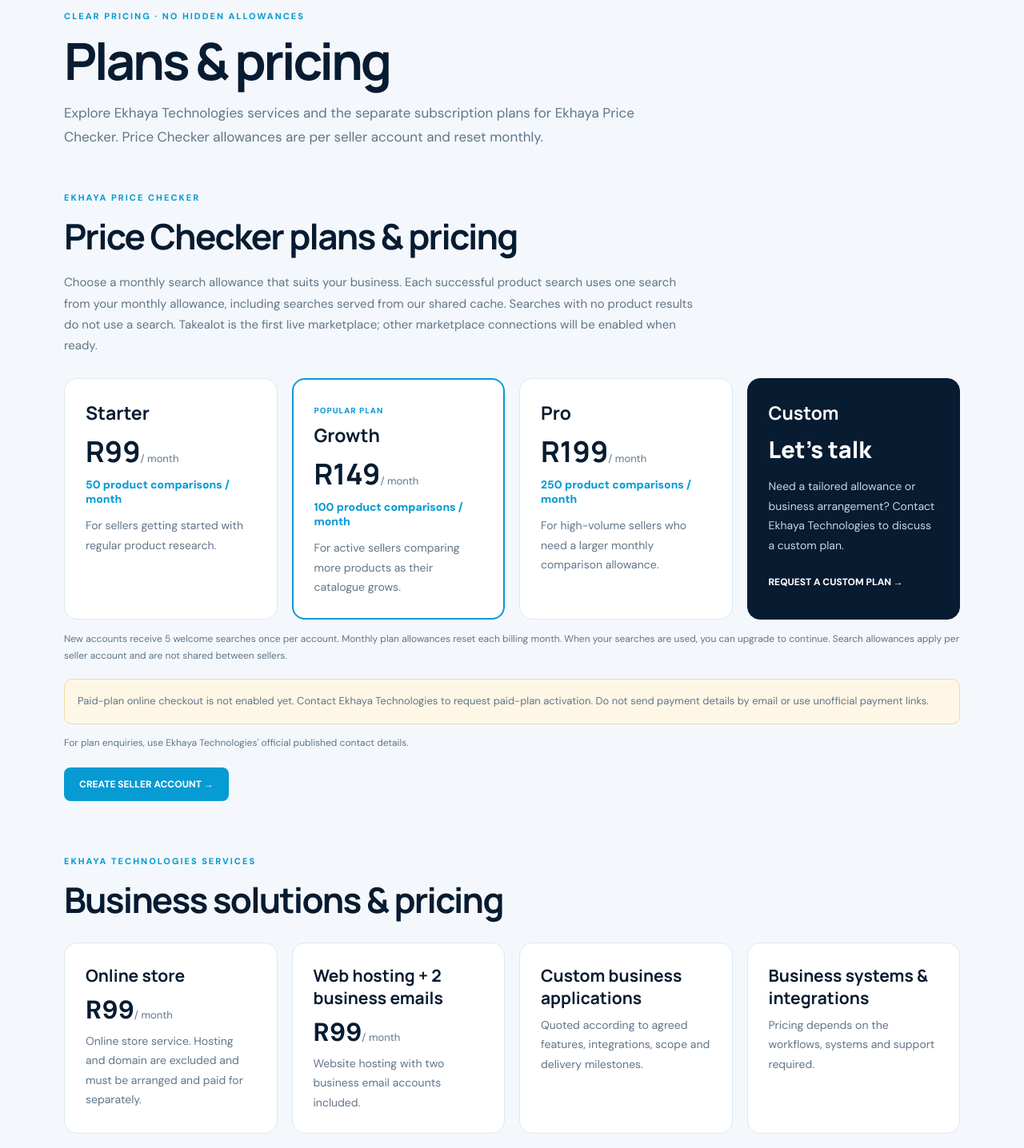
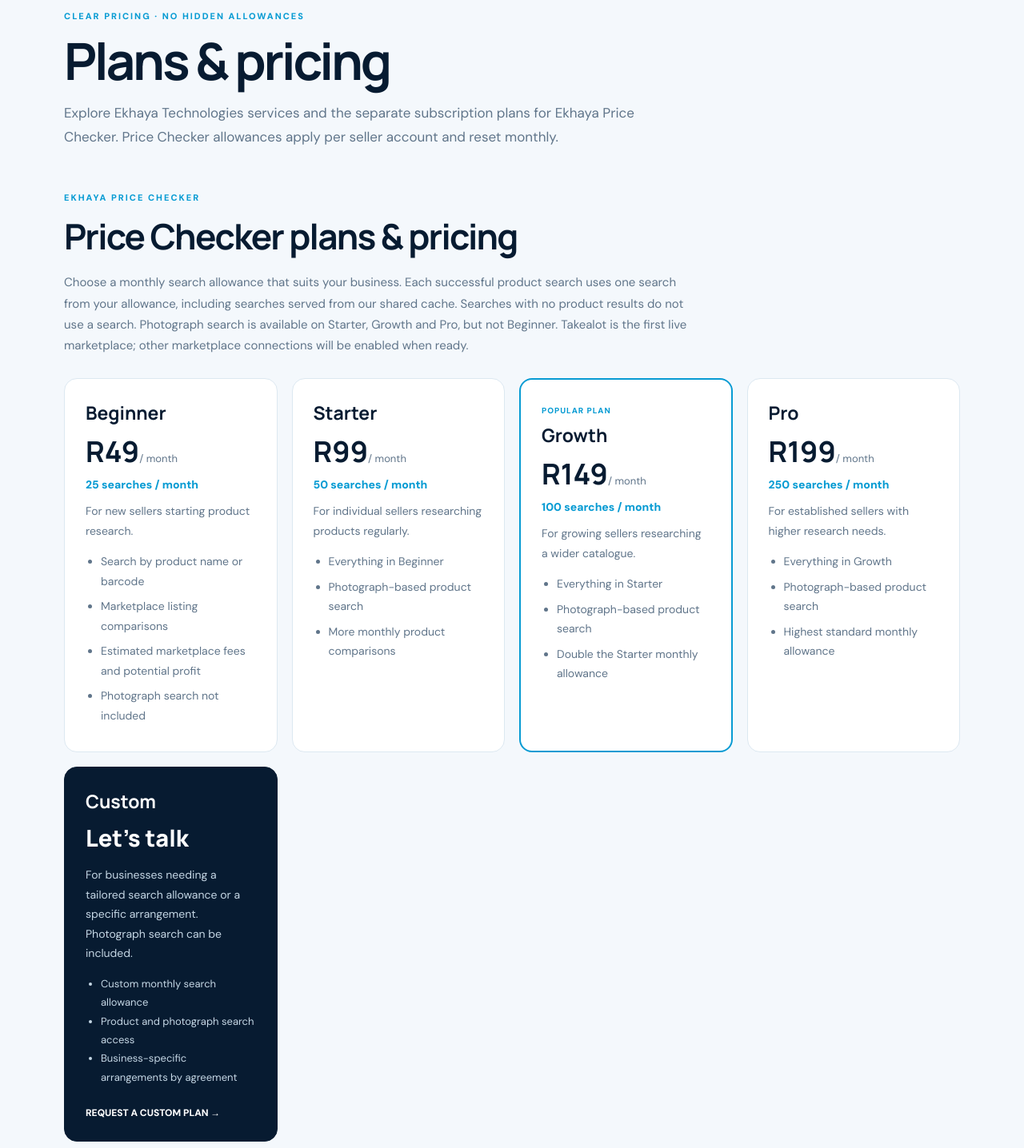
Before and after one commit to Luxolog/ekhaya-commerce-platform, a Next.js app: page /pricing in a window 1280 px wide. Shown: the part 160-1596 px from the top of the page at 80% size. Built offline with nearby package versions, Linux system fonts and the light colour scheme.

Commit message:
Update Price Checker plans and service pricing

```diff
--- a/src/app/pricing/page.tsx
+++ b/src/app/pricing/page.tsx
@@ -3,9 +3,10 @@ import SiteFooter from "@/components/SiteFooter";
 import Link from "next/link";
 
 const checkerPlans = [
-  {name:"Starter",price:"R99",searches:"50 product comparisons / month",description:"For sellers getting started with regular product research."},
-  {name:"Growth",price:"R149",searches:"100 product comparisons / month",description:"For active sellers comparing more products as their catalogue grows.",featured:true},
-  {name:"Pro",price:"R199",searches:"250 product comparisons / month",description:"For high-volume sellers who need a larger monthly comparison allowance."},
+  {name:"Beginner",price:"R49",searches:"25 searches / month",description:"For new sellers starting product research.",features:["Search by product name or barcode","Marketplace listing comparisons","Estimated marketplace fees and potential profit","Photograph search not included"]},
+  {name:"Starter",price:"R99",searches:"50 searches / month",description:"For individual sellers researching products regularly.",features:["Everything in Beginner","Photograph-based product search","More monthly product comparisons"]},
+  {name:"Growth",price:"R149",searches:"100 searches / month",description:"For growing sellers researching a wider catalogue.",features:["Everything in Starter","Photograph-based product search","Double the Starter monthly allowance"],featured:true},
+  {name:"Pro",price:"R199",searches:"250 searches / month",description:"For established sellers with higher research needs.",features:["Everything in Growth","Photograph-based product search","Highest standard monthly allowance"]},
 ];
 
 const card = {background:"#fff",border:"1px solid #DCE8F1",borderRadius:16,padding:26};
@@ -17,28 +18,30 @@ export default function PricingPage() {
     <section style={{maxWidth:1120,margin:"64px auto 0"}}>
       <p style={{color:"#079BD3",fontSize:11,fontWeight:800,letterSpacing:2}}>CLEAR PRICING · NO HIDDEN ALLOWANCES</p>
       <h1 style={{fontFamily:"Manrope,sans-serif",fontSize:"clamp(38px,6vw,64px)",letterSpacing:"-.05em",lineHeight:1.08,margin:"14px 0"}}>Plans & pricing</h1>
-      <p style={{...muted,fontSize:17,maxWidth:780}}>Explore Ekhaya Technologies services and the separate subscription plans for Ekhaya Price Checker. Price Checker allowances are per seller account and reset monthly.</p>
+      <p style={{...muted,fontSize:17,maxWidth:780}}>Explore Ekhaya Technologies services and the separate subscription plans for Ekhaya Price Checker. Price Checker allowances apply per seller account and reset monthly.</p>
     </section>
     <section id="price-checker-plans" style={{maxWidth:1120,margin:"54px auto 0",scrollMarginTop:24}}>
       <p style={{color:"#079BD3",fontSize:11,fontWeight:800,letterSpacing:2}}>EKHAYA PRICE CHECKER</p>
       <h2 style={{fontFamily:"Manrope,sans-serif",fontSize:"clamp(30px,4vw,44px)",letterSpacing:"-.04em",margin:"10px 0"}}>Price Checker plans & pricing</h2>
-      <p style={{...muted,fontSize:15,maxWidth:800}}>Choose a monthly search allowance that suits your business. Each successful product search uses one search from your monthly allowance, including searches served from our shared cache. Searches with no product results do not use a search. Takealot is the first live marketplace; other marketplace connections will be enabled when ready.</p>
+      <p style={{...muted,fontSize:15,maxWidth:800}}>Choose a monthly search allowance that suits your business. Each successful product search uses one search from your allowance, including searches served from our shared cache. Searches with no product results do not use a search. Photograph search is available on Starter, Growth and Pro, but not Beginner. Takealot is the first live marketplace; other marketplace connections will be enabled when ready.</p>
       <div style={{display:"grid",gridTemplateColumns:"repeat(auto-fit,minmax(min(100%,230px),1fr))",gap:18,marginTop:28}}>
         {checkerPlans.map(plan=><article key={plan.name} style={{...card,border:plan.featured?"2px solid #079BD3":"1px solid #DCE8F1",position:"relative"}}>
           {plan.featured&&<span style={{display:"inline-block",fontSize:10,fontWeight:800,letterSpacing:1,color:"#079BD3",marginBottom:8}}>POPULAR PLAN</span>}
           <h3 style={{fontFamily:"Manrope,sans-serif",fontSize:23,margin:"0 0 8px"}}>{plan.name}</h3>
           <p style={{margin:"0 0 4px"}}><strong style={{fontFamily:"Manrope,sans-serif",fontSize:36}}>{plan.price}</strong><span style={{color:"#60758A",fontSize:13}}>/ month</span></p>
           <p style={{color:"#079BD3",fontSize:14,fontWeight:800,margin:"8px 0 12px"}}>{plan.searches}</p>
-          <p style={{...muted,margin:0}}>{plan.description}</p>
+          <p style={{...muted,margin:"0 0 14px"}}>{plan.description}</p>
+          <ul style={{...muted,paddingLeft:19,margin:0}}>{plan.features.map(feature=><li key={feature} style={{marginBottom:7}}>{feature}</li>)}</ul>
         </article>)}
         <article style={{...card,background:"#071B31",color:"#fff",borderColor:"#071B31"}}>
           <h3 style={{fontFamily:"Manrope,sans-serif",fontSize:23,margin:"0 0 8px"}}>Custom</h3>
           <p style={{fontFamily:"Manrope,sans-serif",fontSize:29,fontWeight:800,margin:"10px 0"}}>Let&apos;s talk</p>
-          <p style={{color:"#C5D7E5",fontSize:14,lineHeight:1.75}}>Need a tailored allowance or business arrangement? Contact Ekhaya Technologies to discuss a custom plan.</p>
+          <p style={{color:"#C5D7E5",fontSize:14,lineHeight:1.75}}>For businesses needing a tailored search allowance or a specific arrangement. Photograph search can be included.</p>
+          <ul style={{color:"#C5D7E5",fontSize:13,lineHeight:1.8,paddingLeft:19}}><li>Custom monthly search allowance</li><li>Product and photograph search access</li><li>Business-specific arrangements by agreement</li></ul>
           <a href="mailto:support@ekhayatech.co.za?subject=Ekhaya%20Price%20Checker%20Custom%20Plan" style={{display:"inline-block",marginTop:12,color:"#fff",fontWeight:800,fontSize:12}}>REQUEST A CUSTOM PLAN →</a>
         </article>
       </div>
-      <p style={{...muted,fontSize:12,marginTop:14}}>New accounts receive 5 welcome searches once per account. Monthly plan allowances reset each billing month. When your searches are used, you can upgrade to continue. Search allowances apply per seller account and are not shared between sellers.</p>
+      <p style={{...muted,fontSize:12,marginTop:14}}>New accounts receive 5 welcome searches once per account. Monthly plan allowances reset each billing month. When your searches are used, you must upgrade to continue; search top-ups are not available. Search allowances apply per seller account and are not shared between sellers.</p>
       <p role="note" style={{...muted,fontSize:13,marginTop:18,padding:16,background:"#FFF7E6",border:"1px solid #F2D9A6",borderRadius:10}}>
         Paid-plan online checkout is not enabled yet. Contact Ekhaya Technologies to request paid-plan activation. Do not send payment details by email or use unofficial payment links.
       </p>
@@ -48,12 +51,13 @@ export default function PricingPage() {
     <section style={{maxWidth:1120,margin:"68px auto 0"}}>
       <p style={{color:"#079BD3",fontSize:11,fontWeight:800,letterSpacing:2}}>EKHAYA TECHNOLOGIES SERVICES</p>
       <h2 style={{fontFamily:"Manrope,sans-serif",fontSize:"clamp(30px,4vw,44px)",letterSpacing:"-.04em",margin:"10px 0"}}>Business solutions & pricing</h2>
+      <p style={{...muted,fontSize:15,maxWidth:800}}>These are separate Ekhaya Technologies services, not Price Checker subscription tiers. Each service has its own scope and inclusions.</p>
       <div style={{display:"grid",gridTemplateColumns:"repeat(auto-fit,minmax(min(100%,250px),1fr))",gap:18,marginTop:24}}>
         <article style={card}><h3 style={{fontFamily:"Manrope,sans-serif",fontSize:21,margin:"0 0 8px"}}>Online store</h3><p style={{margin:"0 0 6px"}}><strong style={{fontSize:32}}>R99</strong><span style={{color:"#60758A",fontSize:13}}>/ month</span></p><p style={{...muted,margin:0}}>Online store service. Hosting and domain are excluded and must be arranged and paid for separately.</p></article>
         <article style={card}><h3 style={{fontFamily:"Manrope,sans-serif",fontSize:21,margin:"0 0 8px"}}>Web hosting + 2 business emails</h3><p style={{margin:"0 0 6px"}}><strong style={{fontSize:32}}>R99</strong><span style={{color:"#60758A",fontSize:13}}>/ month</span></p><p style={{...muted,margin:0}}>Website hosting with two business email accounts included.</p></article>
-        <article style={card}><h3 style={{fontFamily:"Manrope,sans-serif",fontSize:21,margin:"0 0 8px"}}>Custom business applications</h3><p style={{...muted,margin:0}}>Quoted according to agreed features, integrations, scope and delivery milestones.</p></article>
-        <article style={card}><h3 style={{fontFamily:"Manrope,sans-serif",fontSize:21,margin:"0 0 8px"}}>Business systems & integrations</h3><p style={{...muted,margin:0}}>Pricing depends on the workflows, systems and support required.</p></article>
-        <article style={card}><h3 style={{fontFamily:"Manrope,sans-serif",fontSize:21,margin:"0 0 8px"}}>Business intelligence & analytics</h3><p style={{...muted,margin:0}}>Scoped quotations for reporting, dashboards and data tools.</p></article>
+        <article style={card}><h3 style={{fontFamily:"Manrope,sans-serif",fontSize:21,margin:"0 0 8px"}}>Custom business applications</h3><p style={{...muted,margin:0}}>Custom-developed applications, with features and integrations agreed in a written scope and quotation.</p></article>
+        <article style={card}><h3 style={{fontFamily:"Manrope,sans-serif",fontSize:21,margin:"0 0 8px"}}>Business systems & integrations</h3><p style={{...muted,margin:0}}>Connect business workflows and existing systems. Scope, integrations and support are quoted per project.</p></article>
+        <article style={card}><h3 style={{fontFamily:"Manrope,sans-serif",fontSize:21,margin:"0 0 8px"}}>Business intelligence & analytics</h3><p style={{...muted,margin:0}}>Reporting, dashboards and data tools scoped to the organisation&apos;s reporting needs.</p></article>
       </div>
       <div style={{marginTop:26,background:"#071B31",color:"#fff",padding:28,borderRadius:16}}>
         <h2 style={{fontFamily:"Manrope,sans-serif",fontSize:26,margin:"0 0 8px"}}>Need a tailored solution?</h2>
```
